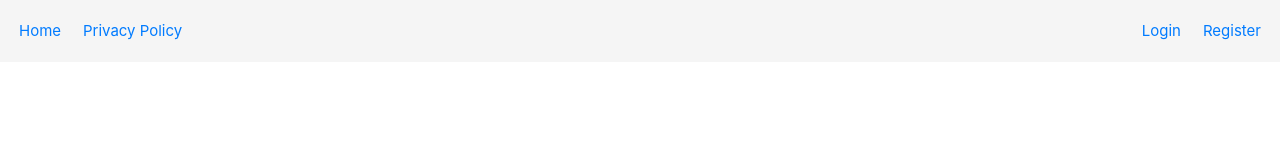
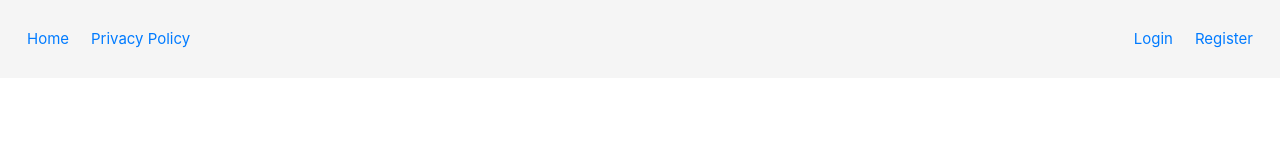
Before and after one commit to qfranklin/vue, a Vue app: page / in a window 1280 px wide. Shown: the top 160 px of the page. Built offline with nearby package versions, Linux system fonts and the light colour scheme.

Commit message:
updated css

```diff
--- a/src/assets/main.css
+++ b/src/assets/main.css
@@ -26,7 +26,6 @@ a,
     display: flex;
     place-items: center;
   }
-
   #app {
     display: grid;
     grid-template-columns: 1fr 1fr;
--- a/src/components/HeaderComponent.vue
+++ b/src/components/HeaderComponent.vue
@@ -81,4 +81,9 @@ button {
   color: #007bff;
   cursor: pointer;
 }
+@media (min-width: 1024px) {
+  .header {
+    padding: 1.5rem;
+  }
+}
 </style>
--- a/src/views/PrivacyPolicyPage.vue
+++ b/src/views/PrivacyPolicyPage.vue
@@ -62,4 +62,9 @@ p {
   line-height: 1.6;
   margin-bottom: 1rem;
 }
+@media (min-width: 1024px) {
+  .privacy-policy {
+    padding: 4rem;
+  }
+}
 </style>
```
